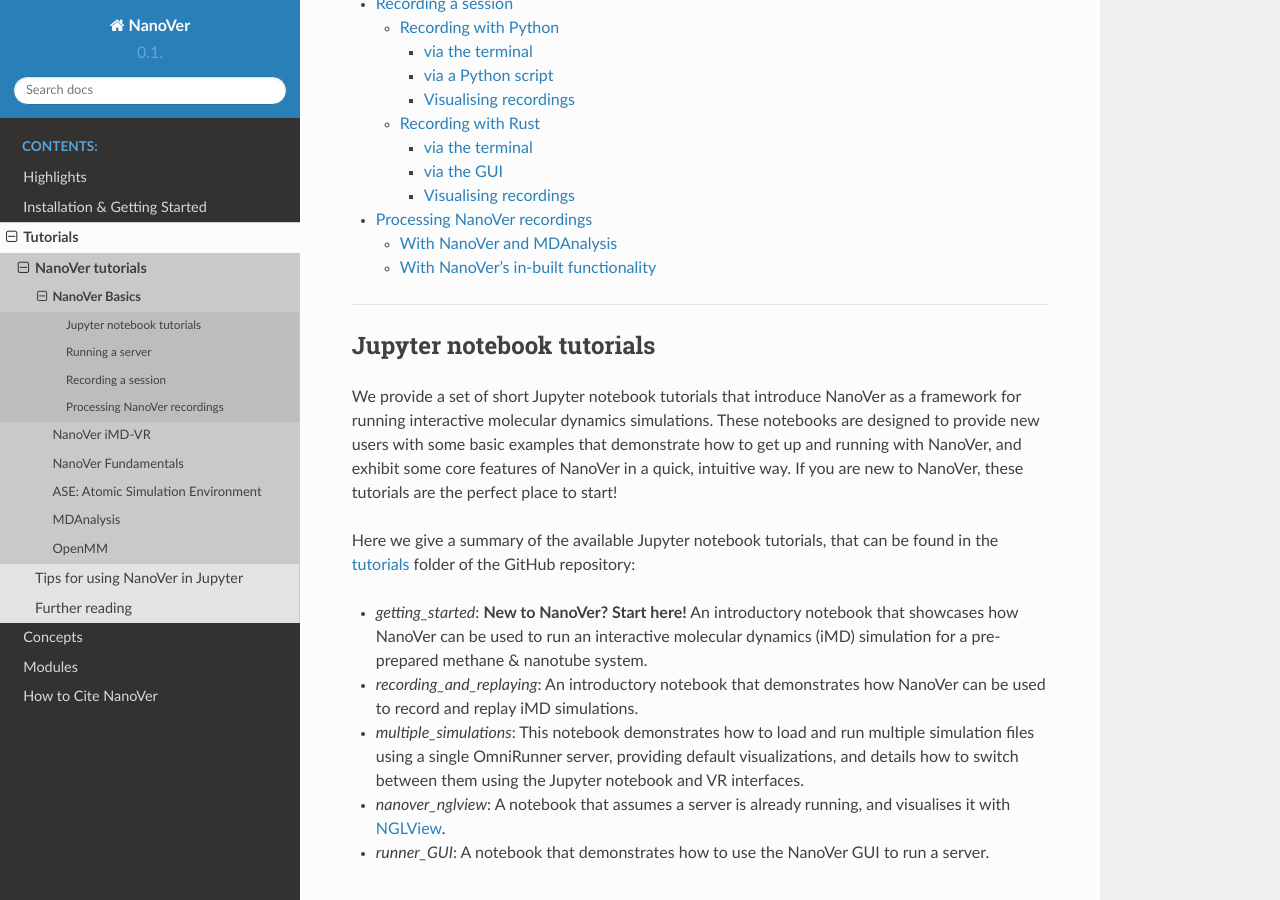
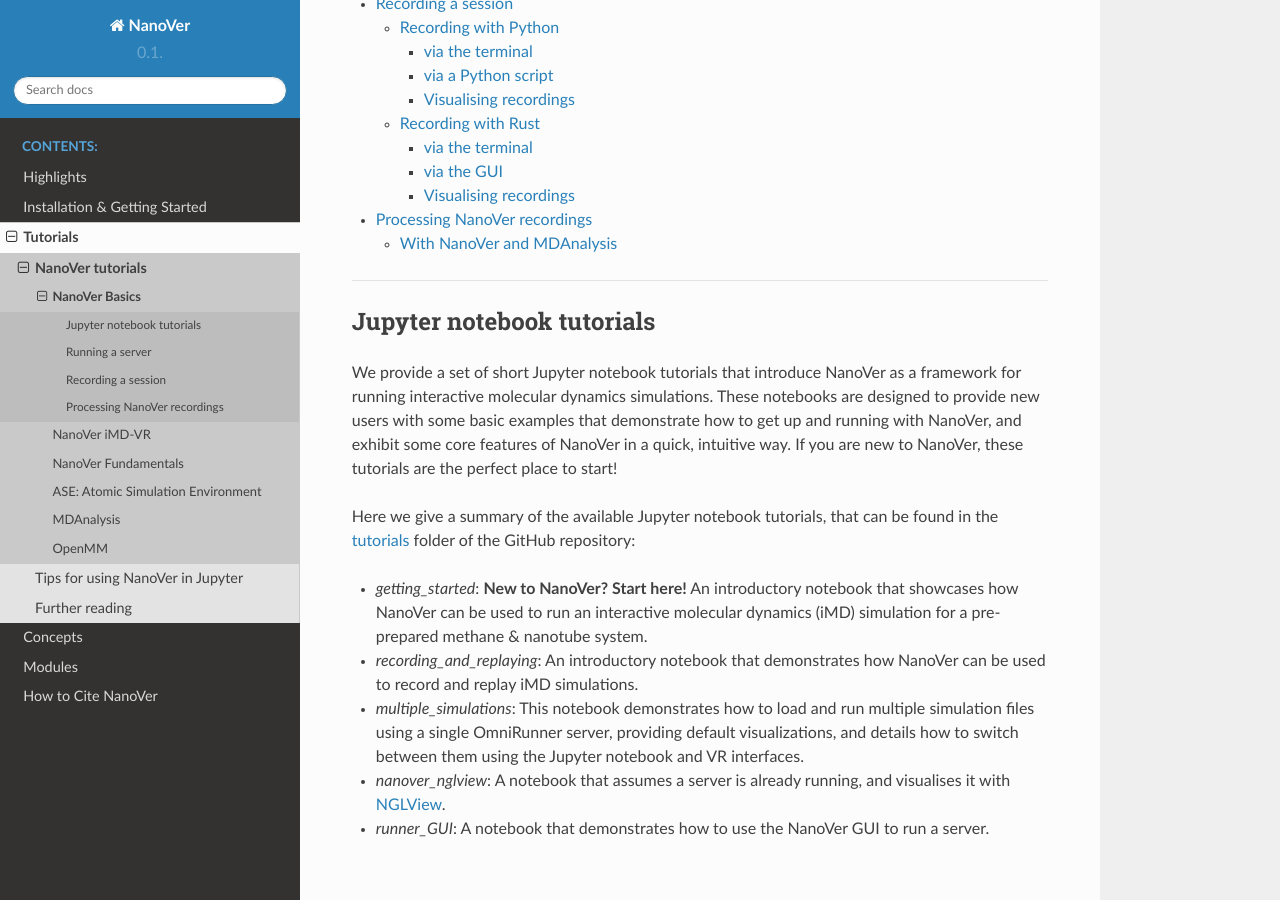
Before and after one commit to IRL2/nanover-docs, a Sphinx documentation site: the page built from source/tutorials/basics.rst, in a window 1280 px wide and 900 px high, scrolled down 540 px. Built offline with Sphinx 7.4.7 and the Read the Docs theme 3.1.0, drawn with Linux system fonts in a browser that asks for light colours; pages that are not in the unit, such as notebooks, are missing from menus; the version number could not be read and is left out; some of the changed text lies outside the part shown.

Commit message:
Remove unused heading
Remove unused heading, this can be added in when that section is written.

```diff
--- a/source/tutorials/basics.rst
+++ b/source/tutorials/basics.rst
@@ -420,8 +420,3 @@
     axis.set_ylabel("Energy (kJ/mol)")
 
 |
-
-With NanoVer's in-built functionality
-#####################################
-
-|
```
